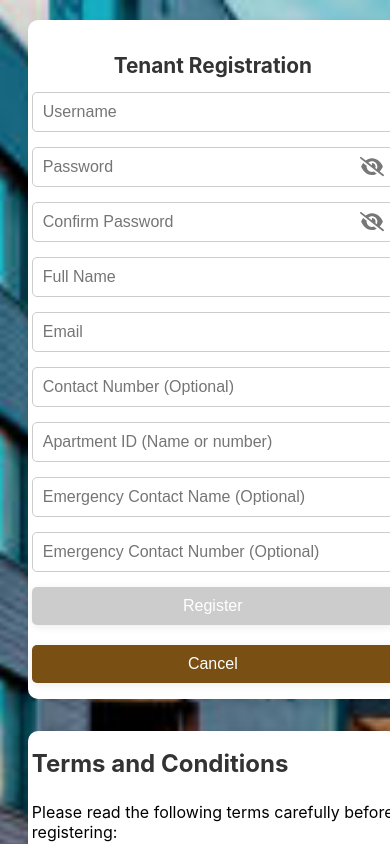
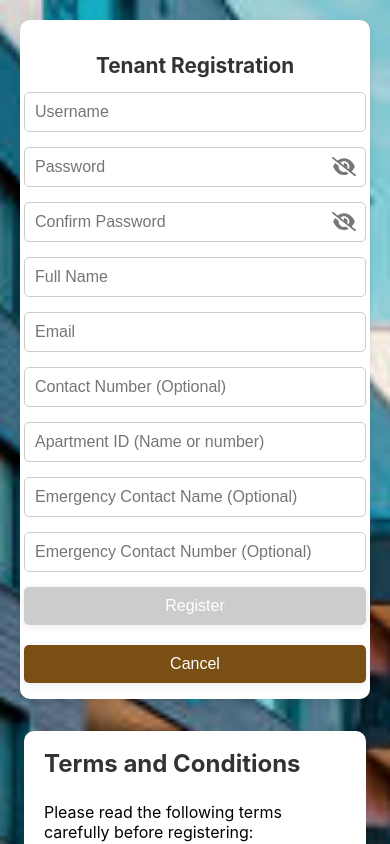
Before and after one commit to Noble636/Capstone2, a React (Create React App) app: page /register in a window 390 px wide. Built offline with nearby package versions, Linux system fonts and the light colour scheme.

Commit message:
Inital commit

```diff
--- a/src/css/Tenant/TenantRegister.css
+++ b/src/css/Tenant/TenantRegister.css
@@ -257,49 +257,35 @@ html, body {
 @media (max-width: 700px) {
   .tenant-register-container {
     flex-direction: column !important;
-    align-items: flex-start !important;
+    align-items: center !important;
     justify-content: flex-start !important;
     gap: 32px !important;
-    padding: 8px 0 8px 0;
+    padding: 8px 0;
     min-height: 100vh;
     width: 100vw;
     box-sizing: border-box;
     overflow-x: hidden;
   }
 
-  .tenant-register-box {
-    width: 96vw !important;
+  .tenant-register-box,
+  .terms-column {
+    width: 100% !important;
     max-width: 370px !important;
     min-width: 0 !important;
-    margin-left: 2vw !important;
-    margin-right: 0 !important;
+    margin: 0 auto !important;
     box-sizing: border-box;
     padding-left: 4px;
     padding-right: 4px;
-  }
-
-  .terms-column {
-    width: 100% !important;
-    max-width: none !important;
-    min-width: 0 !important;
-    margin-left: 2vw !important;
-    margin-right: 0 !important;
-    box-sizing: border-box;
-    display: flex;
-    flex-direction: column;
-    align-items: flex-start;
-    padding: 0;
+    display: block;
   }
 
   .terms-box,
   .privacy-warning-text {
-    width: 96vw !important;
+    width: 100% !important;
     max-width: 370px !important;
     min-width: 0 !important;
-    margin-left: 0 !important;
-    margin-right: 0 !important;
+    margin: 0 auto 12px auto !important;
     box-sizing: border-box;
-    padding-left: 4px;
-    padding-right: 4px;
+    display: block;
   }
 }
```
